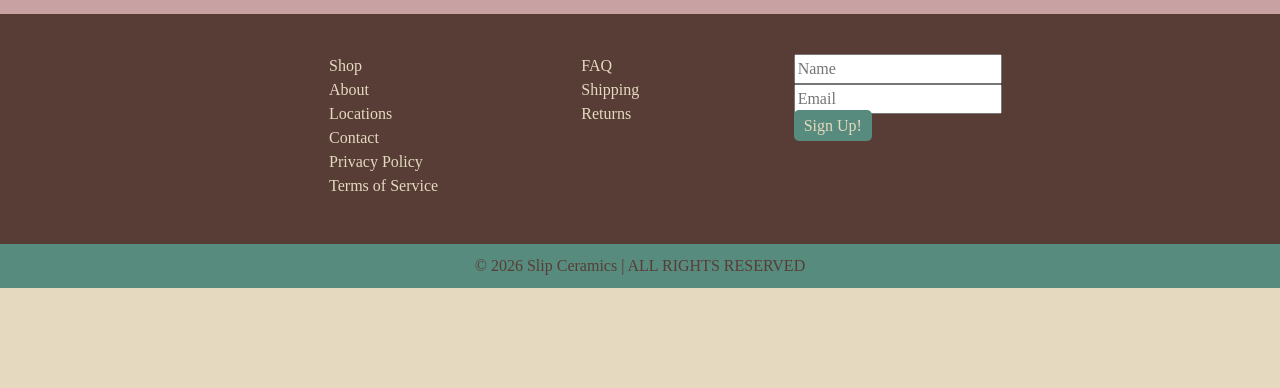
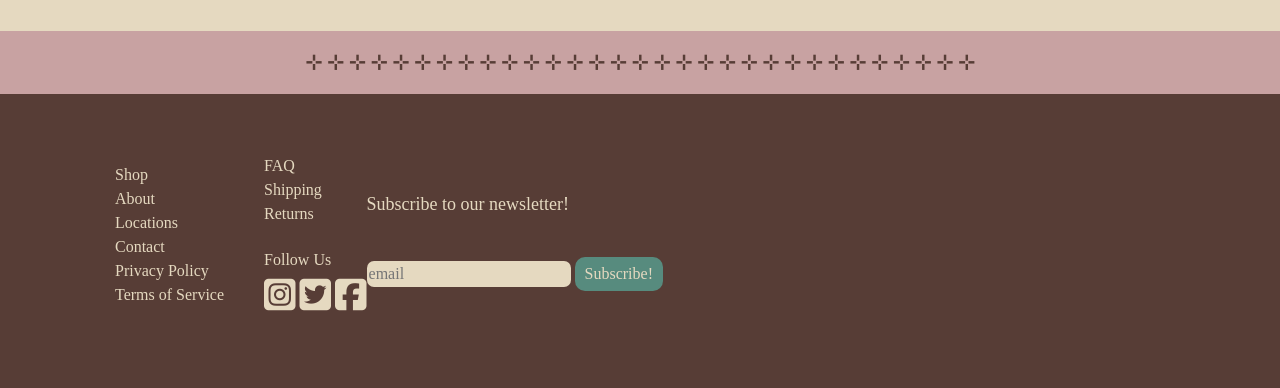
Before and after one commit to zoeemily/slip-ceramics, a plain HTML site: page about.html in a window 1280 px wide. Shown: the part 1715-2103 px from the top of the page. Before the commit the page ends 2003 px from the top, so only its background shows below. Drawn offline with nearby package versions, Linux system fonts and the light colour scheme; a web font is replaced by a local one.

Commit message:
nav bar messed up but footer mostly fixed

```diff
--- a/about.html
+++ b/about.html
@@ -26,14 +26,21 @@
 
 <body>
 
-  <nav class="nav">
-    <div class="nav-flex-container">
+  <nav class="navbar">
+    <div class="container">
+      <a class="navbar-logo"><img src="img/full logo.png" alt="slip logo"></a>
+        </div>
+
+        <div class="pages">
           <ul>
             <li><a href="shop.html">Shop</a></li>
             <li><a href="about.html">About</a></li>
             <li><a href="locations.html">Locations</a></li>
             <li><a href="contact.html">Contact</a></li>
           </ul>
+        </div>
+
+        </div>
     </div>
   </nav>
 
@@ -78,10 +85,10 @@
   </section>
 
   <footer>
-    <div class="footer">
+    <div class="footer container">
       <div class="row">
 
-        <div class="col">
+        <div class="first md:col-3">
           <ul>
             <li><a href="shop.html">Shop</a></li>
             <li><a href="about.html">About</a></li>
@@ -92,21 +99,28 @@
           </ul>
         </div>
 
-        <div class="col">
+        <div class="second md:col-3">
           <ul>
             <li><a href="index.html">FAQ</a></li>
             <li><a href="index.html">Shipping</a></li>
             <li><a href="index.html">Returns</a></li>
+            <br>
+          <h3>Follow Us</h3>
+          <i class="fa-brands fa-square-instagram"></i>
+          <i class="fa-brands fa-square-twitter"></i>
+          <i class="fa-brands fa-square-facebook"></i>
           </ul>
         </div>
 
-        <div class="col">
+        <div class="third md:col-3">
+          <h3 class="footerHeading">Subscribe to our newsletter!</h3>
+          <br>
           <form class="newsletter">
-            <input class="form-bub" placeholder="Name">
-            <input class="form-bub" placeholder="Email">
-            <div><a href="#" class="form-btn">Sign Up!</a></div>
+            <input class="formFill" placeholder="email">
+            <button class="signUp">Subscribe!</button>
           </form>
         </div>
+
       </div>
     </div>
   </footer>
--- a/style.css
+++ b/style.css
@@ -12,28 +12,33 @@ body {
     background-color: var(--primary-bg-color);
 }
 
-.nav {
+
+.navbar {
     background-color: var(--brown);
     font-size: 1.25rem;
     font-family: Twinkle Star;
-    justify-content: right;
+}
+
+.navbar-logo img {
+    max-height: 70px;
+    object-fit: cover;
+}
+
+.container {
+  display: flex;
+  align-items: right;
+  padding: 20px;
+  margin: auto;
 }
 
 
-.nav-flex-container {
+.navbar ul {
   display: flex;
-  justify-content: space-between;
+  list-style-type: none;
   align-items: right;
-  padding: 30px;
 }
 
-.nav ul {
-  display: flex;
-  list-style-type: none;
-  align-items: center;
-}
-
-.nav a {
+.navbar a {
   color: var(--primary-bg-color);
   text-decoration: none;
   padding: 7px 15px;
@@ -203,10 +208,18 @@ img.cup {
 footer {
     font-family: parkinsans;
     background-color: var(--brown);
-    padding: 40px 30px 30px 55px;
+    padding: 40px;
     display: flex;
-    justify-content: center;
 }
+
+.first, .second, .third {
+    margin: auto;
+}
+
+.third {
+    align-content: center;
+}
+
 
 .footer a {
     text-decoration: none;
@@ -217,16 +230,45 @@ footer {
     list-style-type: none;
 }
 
-
-.form-btn {
+.signUp {
     background-color: var(--teal);
     color: var(--primary-bg-color);
     text-decoration: none;
-    border-radius: 5px;
+    border-radius: 10px;
+    font-family: parkinsans;
+    font-size: 1rem;
     text-align: center;
-    padding: 7px 10px;
+    padding: 5px 10px;
+    margin-top: 10px;
+    border-style: none;
 }
 
+input {
+    background-color: var(--primary-bg-color);
+    color: var(--brown);
+    border-radius: 7px;
+    font-family: parkinsans;
+    font-size: 1rem;
+    border-style: none;
+}
+
+.footerHeading {
+    font-family: Twinkle Star;
+    font-size: 18px;
+    color: var(--primary-bg-color);
+}
+
+.second h3 {
+    font-family: parkinsans;
+    font-size: 1rem;
+    color: var(--primary-bg-color);
+}
+
+i {
+    color: var(--primary-bg-color);
+    font-size: 2.25rem;
+
+}
 
 .copyright {
     background-color: var(--teal);
```
Lines whose indentation alone changed are shown as unchanged.
